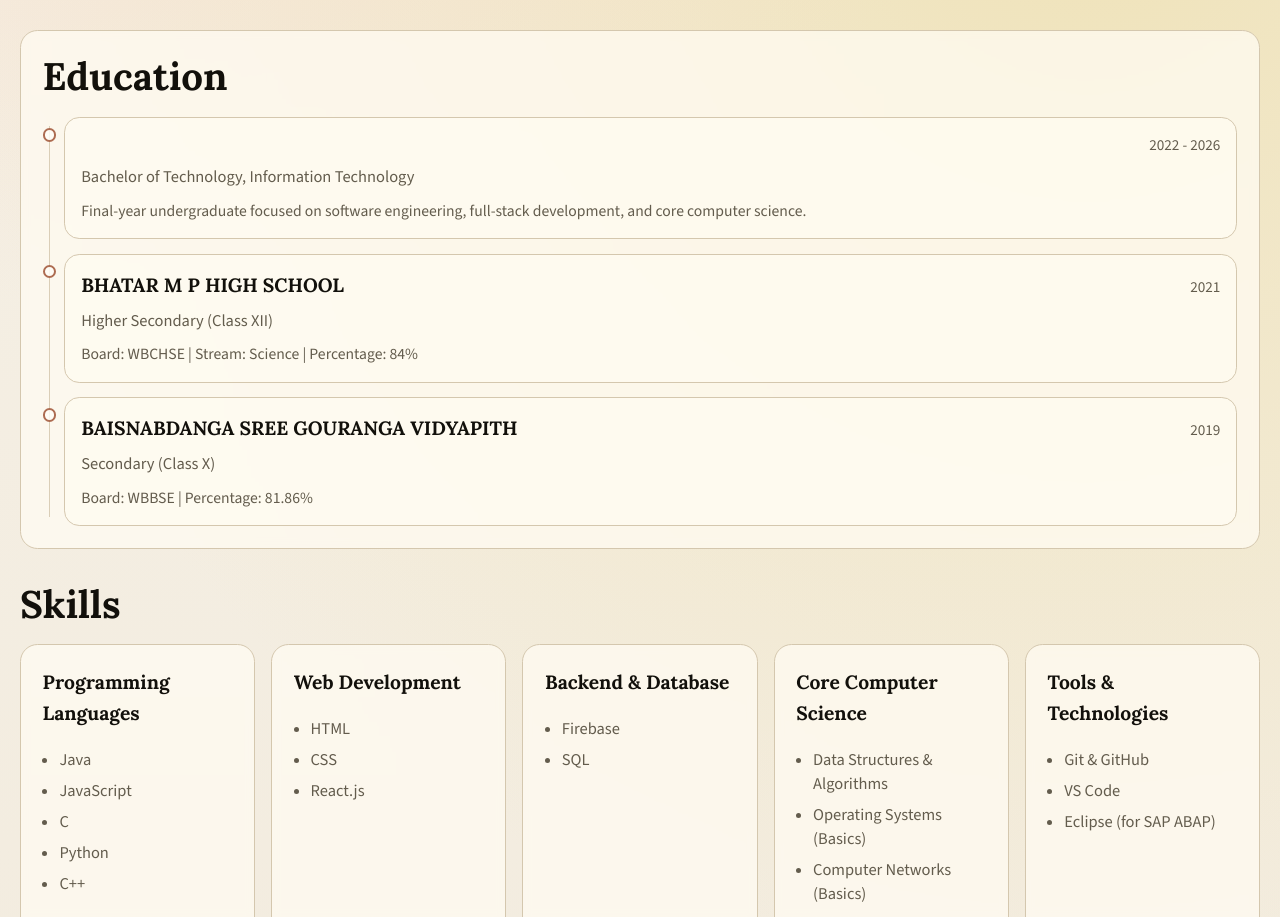
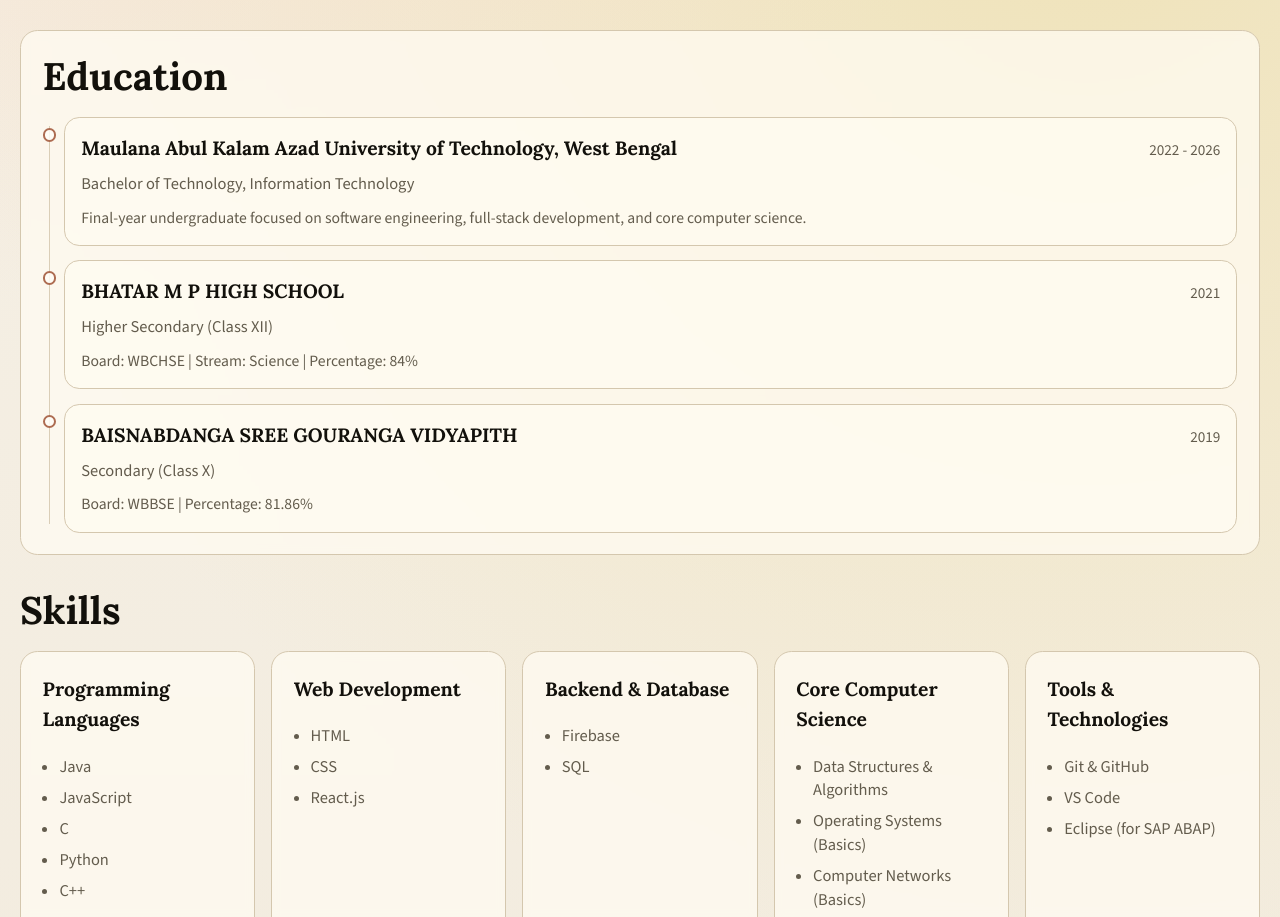
Before and after one commit to dutta-argha/portfolio, a Next.js app: page / in a window 1280 px wide. Shown: the part 825-1742 px from the top of the page. Built offline with nearby package versions, Linux system fonts and the light colour scheme.

Commit message:
Fix education entry field name

```diff
--- a/src/app/page.tsx
+++ b/src/app/page.tsx
@@ -90,7 +90,7 @@ const projectEntries = [
 
 const educationEntries = [
   {
-    university: "Maulana Abul Kalam Azad University of Technology, West Bengal",
+    school: "Maulana Abul Kalam Azad University of Technology, West Bengal",
     duration: "2022 - 2026",
     level: "Bachelor of Technology, Information Technology",
     note:
```
